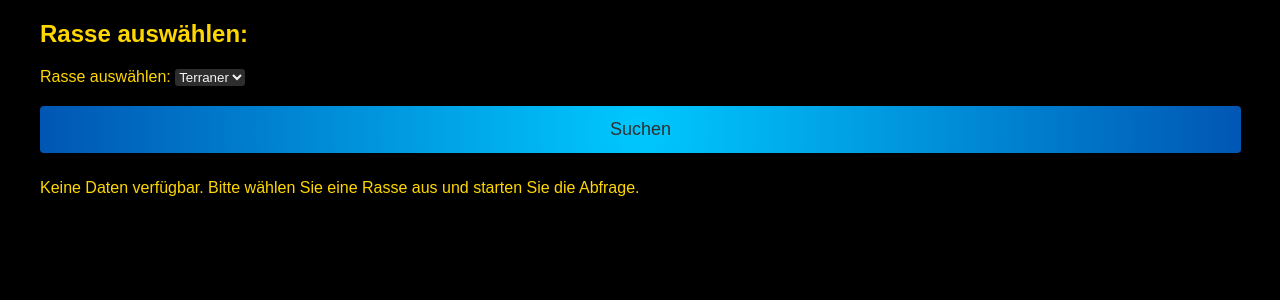
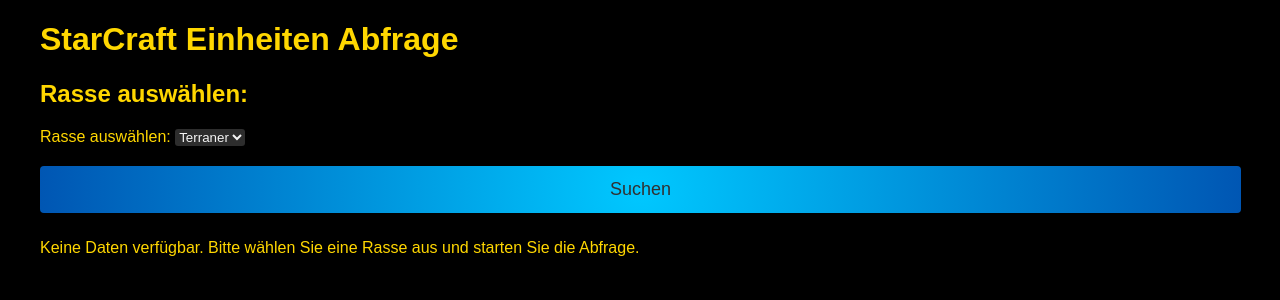
Before and after one commit to Lucelier/sc2db, a Flask app: page / in a window 1280 px wide. Shown: the top 300 px of the page. Run offline with Flask 3, Linux system fonts and the light colour scheme; some libraries are stand-ins or nearby versions.

Commit message:
(@ChatGPT Idee) Titel hinzugefögt

```diff
--- a/templates/index.html
+++ b/templates/index.html
@@ -16,6 +16,9 @@
 <body>
     <!-- Hauptcontainer für die Seite -->
     <div class="container mt-5">
+
+        <h1 class="mt-5">StarCraft Einheiten Abfrage</h1>
+
         <div class="row">
             <!-- Suchformular -->
             <div class="col-md-4 mb-4">
```
